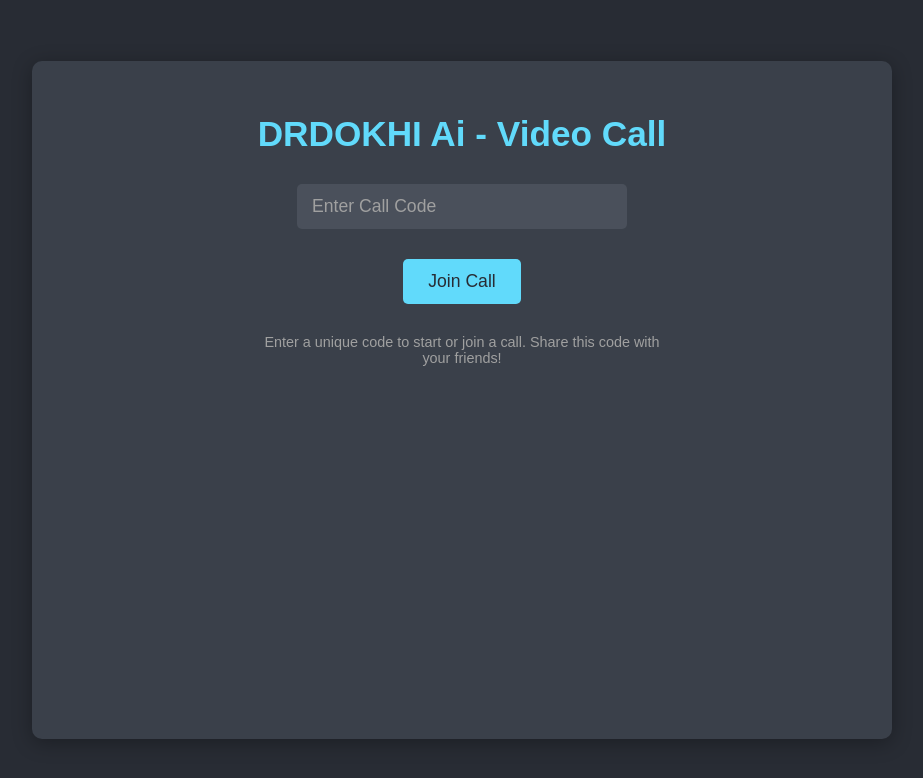
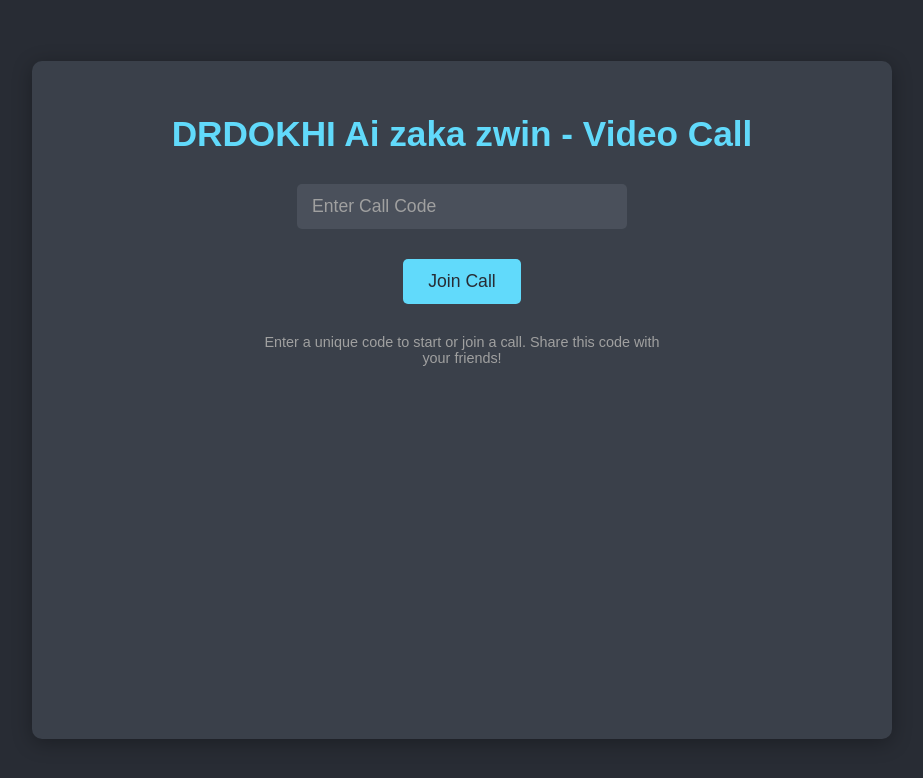
Before and after one commit to Nordineff99/drdokhi-video-app, a plain HTML site: page index.html in a window 1280 px wide. Shown: the whole page, without its empty margins (178-1101 px from the left). Drawn offline with Linux system fonts and the light colour scheme.

Commit message:
Add files via upload

```diff
--- a/index.html
+++ b/index.html
@@ -8,7 +8,7 @@
 </head>
 <body>
     <div class="container">
-        <h1>DRDOKHI Ai - Video Call</h1>
+        <h1>DRDOKHI Ai zaka zwin - Video Call</h1>
 
         <div id="join-screen" class="screen active">
             <input type="text" id="call-code-input" placeholder="Enter Call Code">
```
